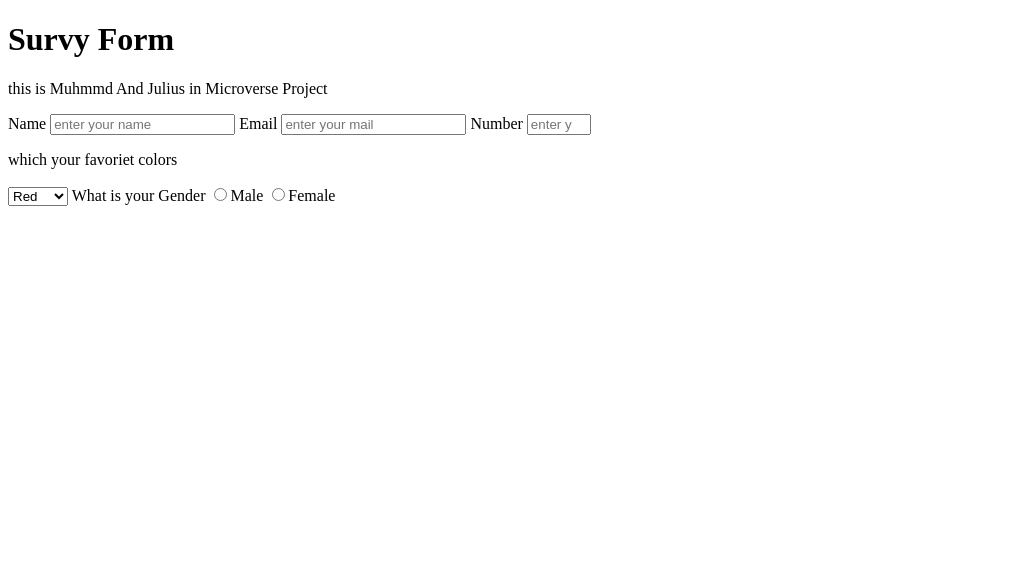
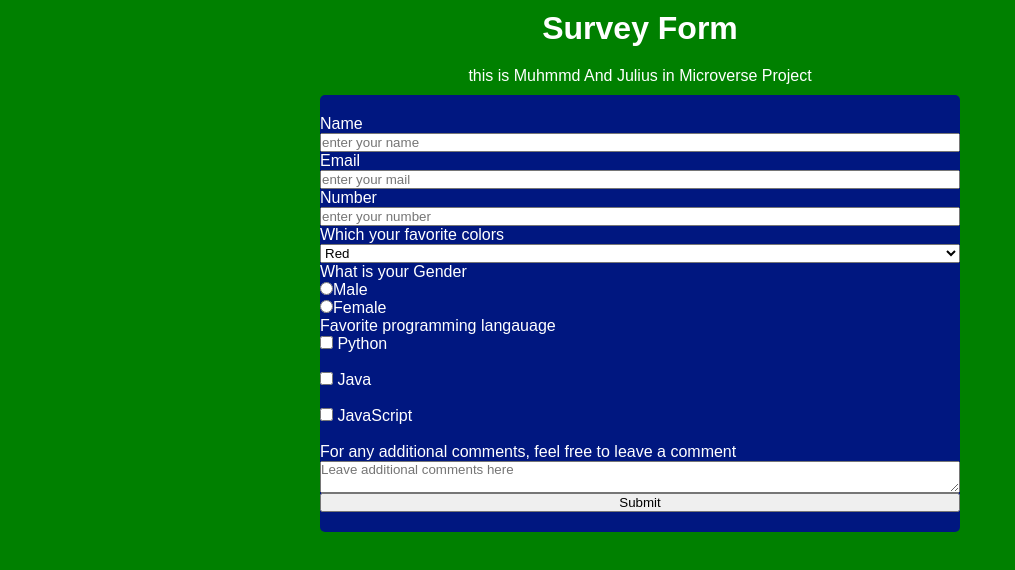
Before and after one commit to julius-kanani/muju-surveyform, a plain HTML site: page index.html in a window 1280 px wide. Shown: the whole page, without its empty margins (0-1015 px from the left). Drawn offline with Linux system fonts and the light colour scheme.

Commit message:
Added CSS styles

```diff
--- a/index.html
+++ b/index.html
@@ -4,10 +4,11 @@
     <meta charset="UTF-8" />
     <meta http-equiv="X-UA-Compatible" content="IE=edge" />
     <meta name="viewport" content="width=device-width, initial-scale=1.0" />
+    <link rel="stylesheet" href="./style.css">
     <title>Document</title>
   </head>
   <body>
-    <h1 id="title">Survy Form</h1>
+    <h1 id="title">Survey Form</h1>
     <p id="description">this is Muhmmd And Julius in Microverse Project</p>
     <form action="" id="survey-form">
       <label for="name" id="name-label">Name</label>
@@ -17,15 +18,8 @@
       <input type="text" id="mail" required placeholder="enter your mail" />
 
       <label for="name" id="number-label">Number</label>
-      <input
-        type="number"
-        id="number"
-        required
-        placeholder="enter your number"
-        min="10"
-        max="100"
-      />
-      <p>which your favoriet colors</p>
+      <input type="number" id="number" required placeholder="enter your number" min="10" max="100"/>
+      <p>Which your favorite colors</p>
       <select name="Seletion" id="dropdown">
         >
         <option value="Red">Red</option>
@@ -38,8 +32,22 @@
         <input type="radio" name="Radio-Botton" value="1" />Male</label
       >
       <label for="">
-        <input type="radio" name="Radio-Botton" value="2" />Female</label
-      >
-    </form>
+        <input type="radio" name="Radio-Botton" value="2" />Female</label>
+      <p>Favorite programming langauage</p>
+
+      <label for="python">
+      <input type="checkbox" id="python" name="python" value="Python">
+        Python</label><br>
+
+      <label for="Java">
+        <input type="checkbox" id="Java" name="Java" value="Java">
+        Java</label><br>
+      <label for="JavaScript">
+        <input type="checkbox" id="JavaScript" name="JavaScript" value="JavaScript">
+        JavaScript</label><br>
+      <label>For any additional comments, feel free to leave a comment</label>
+      <textarea placeholder="Leave additional comments here" id ="message"></textarea>
+      <button type="submit" >Submit</button>
+      </form>
   </body>
 </html>
--- a/style.css
+++ b/style.css
@@ -0,0 +1,29 @@
+* {
+    margin: 0;
+    padding: 0;
+    box-sizing: border-box;
+    font-family: "Times New Romans", sans-serif;
+}
+body {
+    background-color: green;
+    display: flex;
+    align-items: center;
+    flex-direction: column;
+    color: white;
+}
+#title, #description {
+    text-align: center;
+    margin: 10px 0;
+}
+
+#survey-form {
+    background-color: rgb(0, 23, 128);
+    width: 50%;
+    max-width: 700px;
+    display: flex;
+    flex-direction: column;
+    align-items: left;
+    justify-content: space-around;
+    padding: 20px 0;
+    border-radius: 5px;
+}
```
